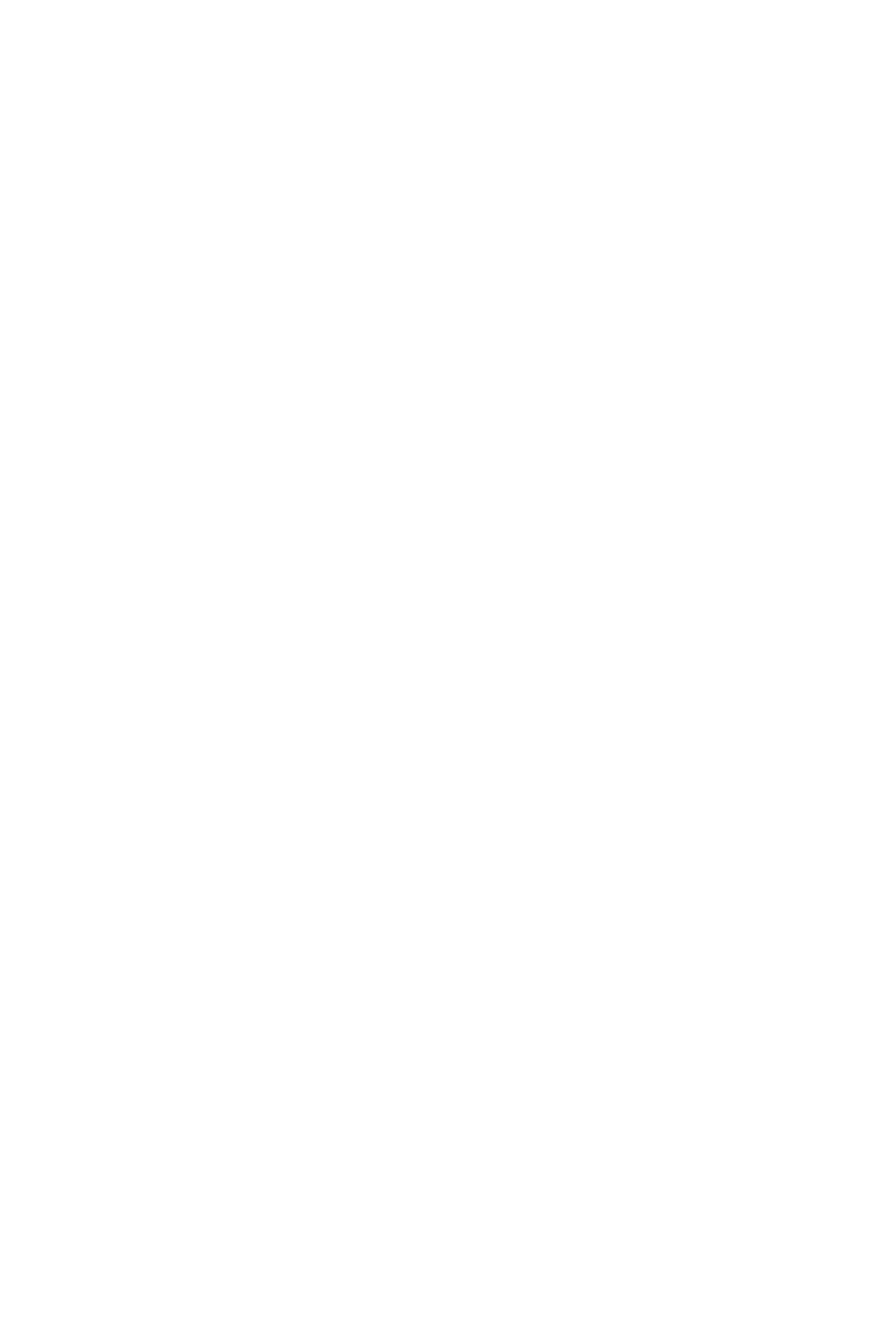
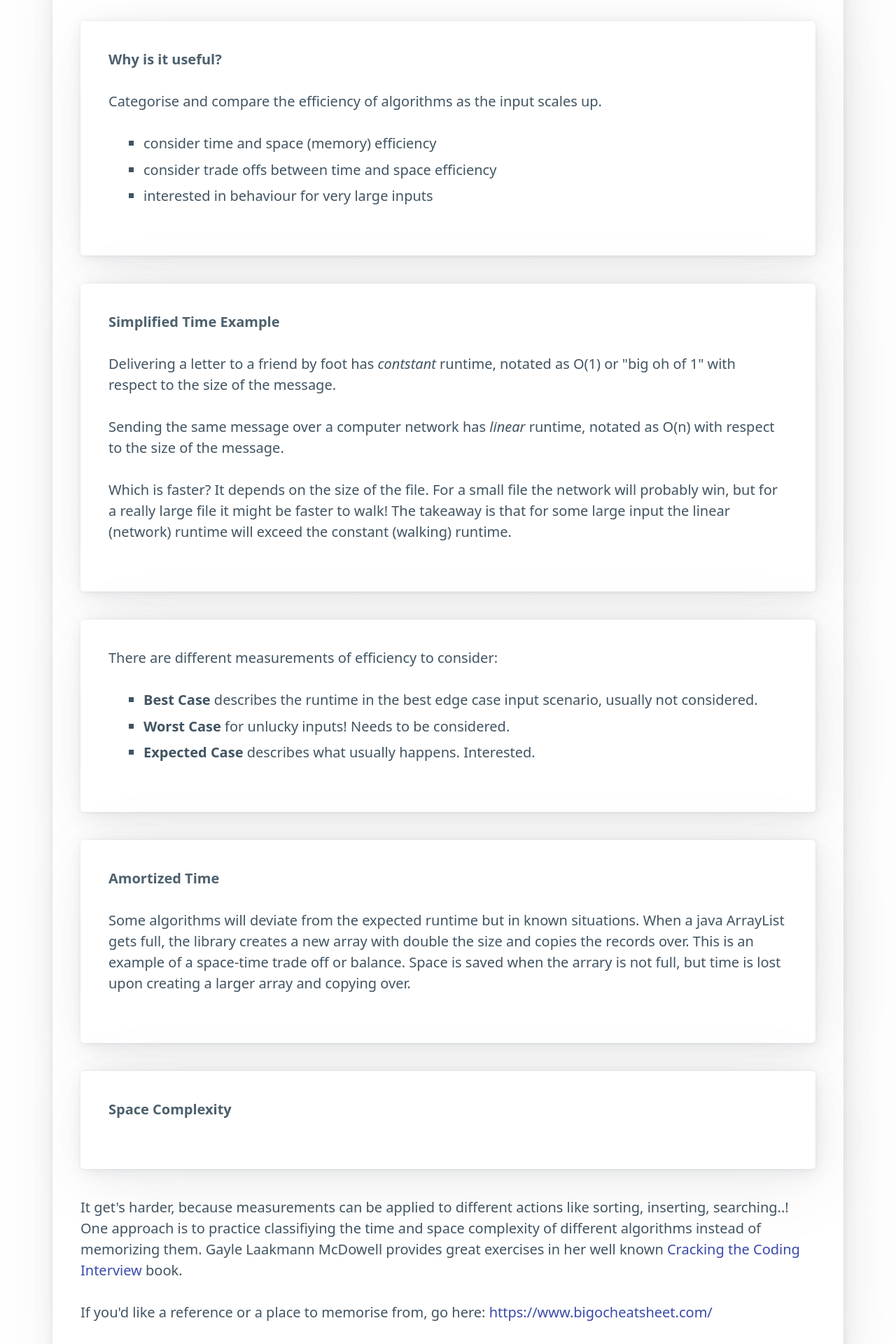
Before and after one commit to abyrne133/website, a SvelteKit app: page /big-o in a window 1280 px wide. Shown: the part 300-2220 px from the top of the page at 70% size. Before the commit the page ends 800 px from the top, so only its background shows below. Built offline with nearby package versions, Linux system fonts and the light colour scheme.

Commit message:
big o article started

```diff
--- a/src/routes/big-o/+page.svelte
+++ b/src/routes/big-o/+page.svelte
@@ -0,0 +1,68 @@
+<article>
+	<h3>Big O Notation</h3>
+	<article>
+		<h6>Why is it useful?</h6>
+		<p>Categorise and compare the efficiency of algorithms as the input scales up.</p>
+		<ul>
+			<li>consider time and space (memory) efficiency</li>
+			<li>consider trade offs between time and space efficiency</li>
+			<li>interested in behaviour for very large inputs</li>
+		</ul>
+	</article>
+	<article>
+		<h6>Simplified Time Example</h6>
+		<p>
+			Delivering a letter to a friend by foot has <i>contstant</i> runtime, notated as O(1) or "big oh
+			of 1" with respect to the size of the message.
+		</p>
+		<p>
+			Sending the same message over a computer network has <i>linear</i> runtime, notated as O(n) with
+			respect to the size of the message.
+		</p>
+		<p>
+			Which is faster? It depends on the size of the file. For a small file the network will
+			probably win, but for a really large file it might be faster to walk! The takeaway is that for
+			some large input the linear (network) runtime will exceed the constant (walking) runtime.
+		</p>
+	</article>
+	<article>
+		<p>There are different measurements of efficiency to consider:</p>
+		<ul>
+			<li>
+				<strong>Best Case</strong> describes the runtime in the best edge case input scenario, usually
+				not considered.
+			</li>
+			<li><strong>Worst Case</strong> for unlucky inputs! Needs to be considered.</li>
+			<li><strong>Expected Case</strong> describes what usually happens. Interested.</li>
+		</ul>
+	</article>
+	<article>
+		<h6>Amortized Time</h6>
+		<p>
+			Some algorithms will deviate from the expected runtime but in known situations. When a java
+			ArrayList gets full, the library creates a new array with double the size and copies the
+			records over. This is an example of a space-time trade off or balance. Space is saved when the
+			arrary is not full, but time is lost upon creating a larger array and copying over.
+		</p>
+	</article>
+	<article><h6>Space Complexity</h6></article>
+	<p>
+		It get's harder, because measurements can be applied to different actions like sorting,
+		inserting, searching..! One approach is to practice classifiying the time and space complexity
+		of different algorithms instead of memorizing them. Gayle Laakmann McDowell provides great
+		exercises in her well known <a href="https://www.crackingthecodinginterview.com/"
+			>Cracking the Coding Interview</a
+		> book.
+	</p>
+	<p>
+		If you'd like a reference or a place to memorise from, go here: <a
+			href="https://www.bigocheatsheet.com/">https://www.bigocheatsheet.com/</a
+		>
+	</p>
+</article>
+
+<style>
+	ul {
+		padding-left: 2.5rem;
+	}
+</style>
```
